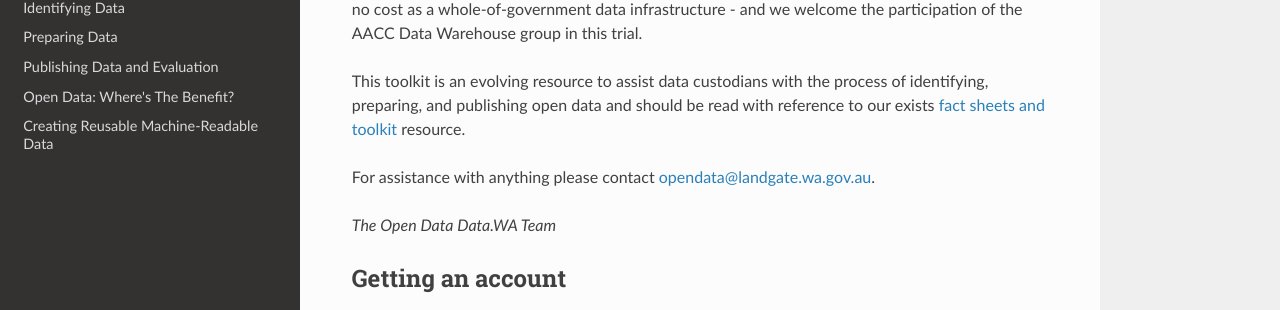
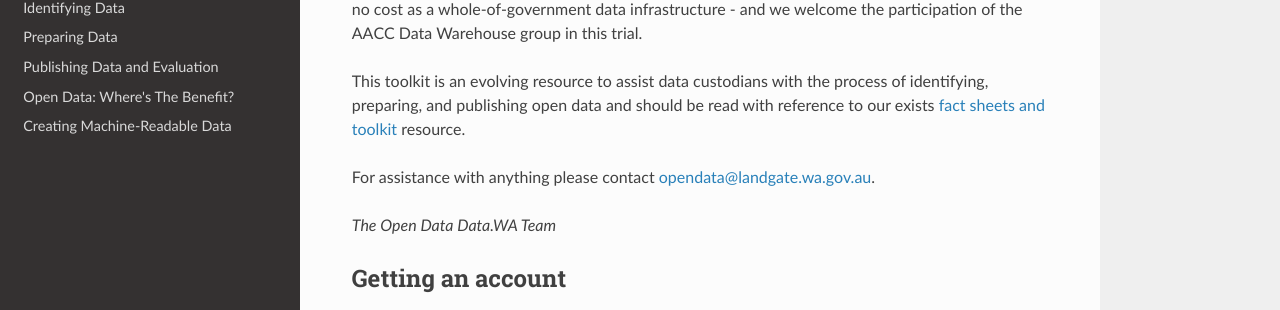
Before and after one commit to datawagovau/toolkit, an MkDocs documentation site: the page built from docs/index.md, in a window 1280 px wide. Shown: the part 530-840 px from the top of the page. Built offline with MkDocs 1.6.1, drawn with Linux system fonts in a browser that asks for light colours; nearby versions of some CDN libraries; old or Windows-style settings are respelled for this version of MkDocs.

Commit message:
Update mkdocs.yml

```diff
--- a/mkdocs.yml
+++ b/mkdocs.yml
@@ -7,7 +7,7 @@
     - [factsheets/preparing-data.md, Fact Sheets, Preparing Data]
     - [factsheets/publish-and-evaluate.md, Fact Sheets, Publishing Data and Evaluation]
     - [factsheets/open-data-benefit.md, Fact Sheets, "Open Data: Where's The Benefit?"]
-    - [factsheets/creating-reusable-data.md, Fact Sheets, Creating Reusable Machine-Readable Data]
+    - [factsheets/creating-reusable-data.md, Fact Sheets, Creating Machine-Readable Data]
     # - [dto.md, Home, DTO Digital Service Standard]
     # - [splunk.md, Home, Splunk]
     # - [hp-helion.md, Home, HP Helion]
```
